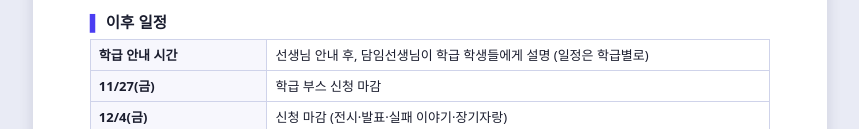
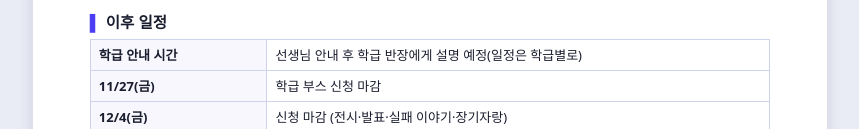
Before and after one commit to CHoi-Hoseop/coin, a plain HTML site: page teacher.html in a window 1280 px wide. Shown: the part 1335-1464 px from the top of the page, without its empty margins (210-1069 px from the left). Drawn offline with Linux system fonts and the light colour scheme.

Commit message:
Update teacher.html

```diff
--- a/teacher.html
+++ b/teacher.html
@@ -76,7 +76,7 @@
 
   <h2>이후 일정</h2>
   <table>
-    <tr><td style="width:26%">학급 안내 시간</td><td>선생님 안내 후, 담임선생님이 학급 학생들에게 설명 (일정은 학급별로)</td></tr>
+    <tr><td style="width:26%">학급 안내 시간</td><td>선생님 안내 후 학급 반장에게 설명 예정(일정은 학급별로)</td></tr>
     <tr><td>11/27(금)</td><td>학급 부스 신청 마감</td></tr>
     <tr><td>12/4(금)</td><td>신청 마감 (전시·발표·실패 이야기·장기자랑)</td></tr>
     <tr><td>[확정 후 안내]</td><td>발표 시간표, 전시 구역, 부스 배정·예산, 장기자랑 순서 확정</td></tr>
```
